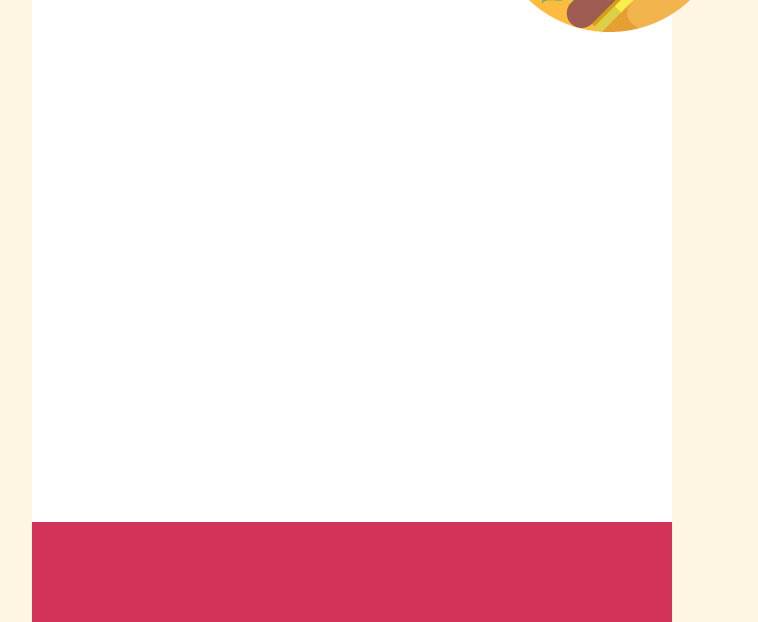
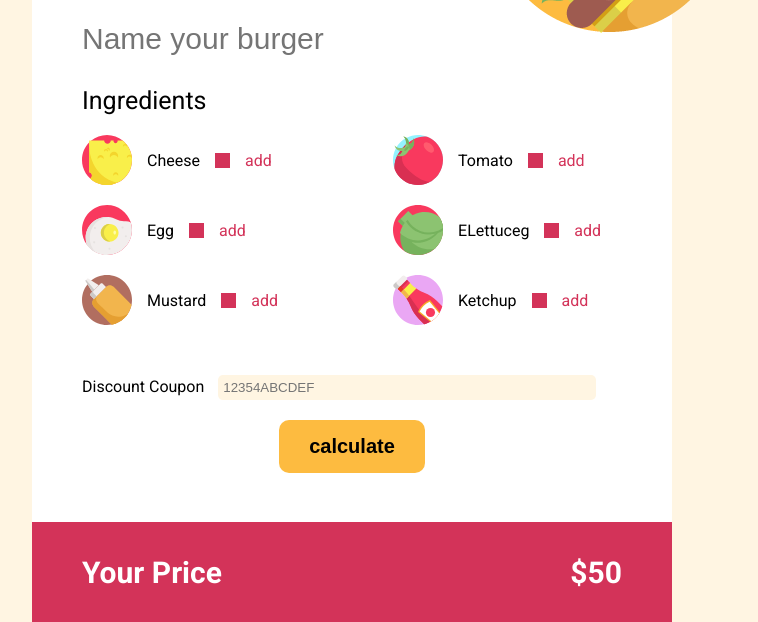
Before and after one commit to edoerco/js-burger, a plain HTML site: page index.html in a window 1280 px wide. Shown: the part 178-800 px from the top of the page, without its empty margins (288-1046 px from the left). Drawn offline with Linux system fonts and the light colour scheme.

Commit message:
Conclusione parte grafica

```diff
--- a/css/style.css
+++ b/css/style.css
@@ -34,13 +34,20 @@ main {
     height: calc(100vh - 250px);
     width: 100%;
     background-color: #fff;
+    padding: 50px;
 }
 
 footer {
     height: 100px;
     width: 100%;
     background-color: #d33359;
+    display: flex;
+    justify-content: space-between;
+    align-items: center;
     color: white;
+    font-size: 30px;
+    padding: 50px;
+    font-weight: 700;
 }
 /* fine common */
 
@@ -62,12 +69,93 @@ header h1 {
 /* fine header */
 
 /* main */
+#burgerName {
+    border: none;
+    font-size: 30px;
+}
+
+#burgerName:focus {
+    outline: none;
+}
+
+main p {
+    font-size: 25px;
+    margin-top: 30px;
+    margin-bottom: 10px;
+}
+
+.ingredienti {
+    display: flex;
+}
+
+.items {
+    display: flex;
+    align-items: center;
+    padding: 10px 0;
+}
+
+.items img {
+    width: 50px;
+}
+
+.items span {
+    margin: 0 15px;
+    font-weight: 400;
+}
+
+.items .ingrediente {
+    position: relative;
+    appearance: none;
+    background-color: #d33359;
+    width: 15px;
+    height: 15px;
+}
+
+.items .ingrediente:checked::after {
+    position: absolute;
+    top: -5px;
+    left: -2px;
+    font-size: 20px;
+    font-family: "Font Awesome 5 Free";
+    font-weight: 700;
+    content: '\f00c';
+}
+
+.items span:last-child {
+    color: #d33359;
+}
+
+.col-dx {
+    margin-left: 100px;
+}
+
+.sconto {
+    margin-top: 40px;
+}
+
+.sconto input {
+    margin-left: 10px;
+    border: none;
+    border-radius: 5px;
+    background-color: #fff5e2;
+    padding: 5px;
+    width: 70%;
+}
+
+.btn-sconto {
+    text-align: center;
+    margin-top: 20px;
+}
+
+.btn-sconto button {
+    padding: 15px 30px;
+    border: none;
+    border-radius: 10px;
+    background-color: #fdbb40;
+    font-weight: bold;
+    font-size: 20px;
+}
 /* fine main */
 
 /* footer */
 /* fine footer */
-
-/* debug */
-.debug .container {
-    /* border: 1px solid black; */
-}
--- a/index.html
+++ b/index.html
@@ -4,13 +4,17 @@
     <meta charset="UTF-8">
     <meta http-equiv="X-UA-Compatible" content="IE=edge">
     <meta name="viewport" content="width=device-width, initial-scale=1.0">
+    <!-- google font -->
     <link rel="preconnect" href="https://fonts.googleapis.com">
     <link rel="preconnect" href="https://fonts.gstatic.com" crossorigin>
     <link href="https://fonts.googleapis.com/css2?family=Roboto:ital,wght@0,100;0,300;0,400;0,500;0,700;0,900;1,100;1,300;1,400;1,500;1,700;1,900&display=swap" rel="stylesheet">
+    <!-- libreria font-awesome -->
+    <link rel="stylesheet" href="https://cdnjs.cloudflare.com/ajax/libs/font-awesome/5.15.3/css/all.min.css" integrity="sha512-iBBXm8fW90+nuLcSKlbmrPcLa0OT92xO1BIsZ+ywDWZCvqsWgccV3gFoRBv0z+8dLJgyAHIhR35VZc2oM/gI1w==" crossorigin="anonymous" referrerpolicy="no-referrer" />
+    <!-- collegamento css -->
     <link rel="stylesheet" href="css/style.css">
     <title>Create Your Burger</title>
 </head>
-<body class="debug">
+<body>
     <div class="wrapper">
         <div class="container">
             <!-- inizio header -->
@@ -25,11 +29,70 @@
             <!-- inizio main -->
             <main>
                 <input type="text" placeholder="Name your burger" id="burgerName">
+                <p>Ingredients</p>
+                <div class="ingredienti">
+                    <div class="col-sx">
+                        <div class="items">
+                            <img src="img/cheese.svg" alt="cheese">
+                            <span>Cheese</span>
+                            <input type="checkbox" class="ingrediente" value="" name="cheese" id="ing-cheese">
+                            <span>add</span>
+                        </div>
+
+                        <div class="items">
+                            <img src="img/fried-egg.svg" alt="egg">
+                            <span>Egg</span>
+                            <input type="checkbox" class="ingrediente" value="" name="egg" id="ing-egg">
+                            <span>add</span>
+                        </div>
+
+                        <div class="items">
+                            <img src="img/mustard.svg" alt="mustard">
+                            <span>Mustard</span>
+                            <input type="checkbox" class="ingrediente" value="" name="mustard" id="ing-mustard">
+                            <span>add</span>
+                        </div>
+                    </div>
+
+                    <div class="col-dx">
+                        <div class="items">
+                            <img src="img/tomato.svg" alt="tomato">
+                            <span>Tomato</span>
+                            <input type="checkbox" class="ingrediente" value="" name="tomato" id="ing-tomato">
+                            <span>add</span>
+                        </div>
+
+                        <div class="items">
+                            <img src="img/lettuce.svg" alt="lettuce">
+                            <span>ELettuceg</span>
+                            <input type="checkbox" class="ingrediente" value="" name="lettuce" id="ing-lettuce">
+                            <span>add</span>
+                        </div>
+
+                        <div class="items">
+                            <img src="img/ketchup.svg" alt="ketchup">
+                            <span>Ketchup</span>
+                            <input type="checkbox" class="ingrediente" value="" name="ketchup" id="ing-ketchup">
+                            <span>add</span>
+                        </div>
+                    </div>
+                </div>
+
+                <div class="sconto">
+                    <span>Discount Coupon</span>
+                    <input type="text" placeholder="12354ABCDEF" id="discount">
+                </div>
+
+                <div class="btn-sconto">
+                    <button id="calcolo">calculate</button>
+                </div>
             </main>
             <!-- fine main -->
 
             <!-- inizio footer -->
             <footer>
+                <span>Your Price</span>
+                <span id="price">$50</span>
             </footer>
             <!-- fine footer -->
         </div>
@@ -37,7 +100,7 @@
 
 
 
-
+    <!-- Aggiunta js -->
     <script src="js/main.js"></script>
 </body>
 </html>
```
